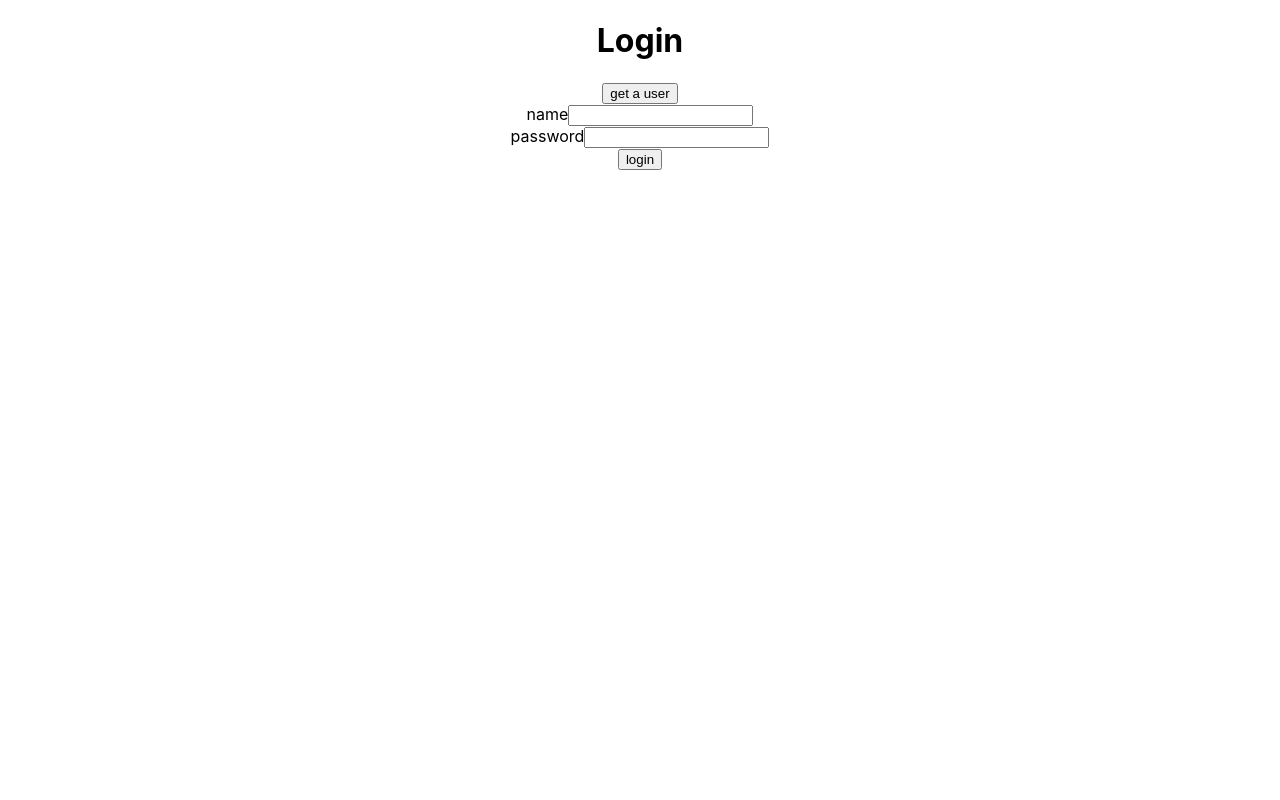
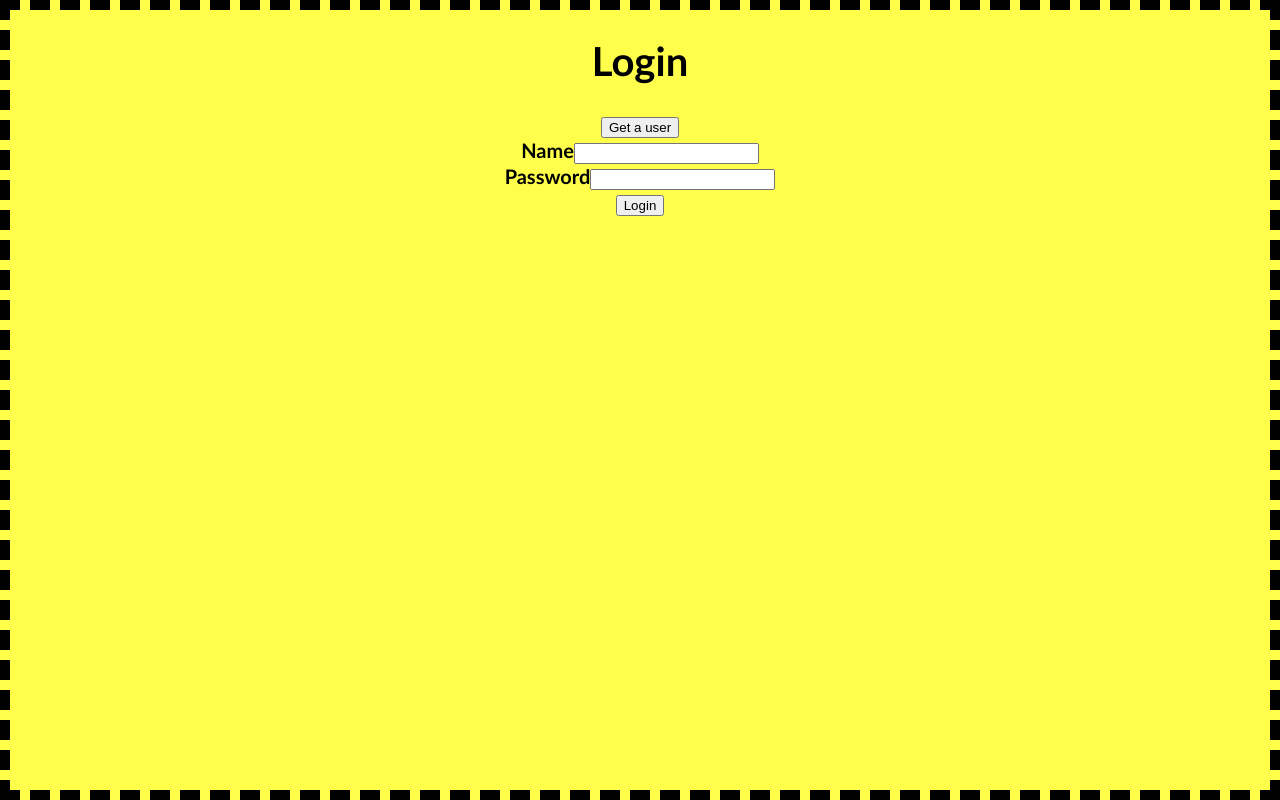
Before and after one commit to YehudaEdelstien/Schoolwork-JBH, a React (Create React App) app in the folder 05-react/project/: page /login in a window 1280 px wide. Built offline with nearby package versions, Linux system fonts and the light colour scheme.

Commit message:
styling - main color, border, font size
colored main page

```diff
--- a/05-react/project/src/App.css
+++ b/05-react/project/src/App.css
@@ -1,5 +1,13 @@
 .App {
   text-align: center;
+  background-color: rgb(255, 255, 75);
+  box-sizing: border-box;
+  min-height: 100vh;
+  font-family: 'Gill Sans', Calibri, sans-serif;
+  font-size: 20px;
+  font-weight: 800;
+  border: 10px black solid;
+  border-style: dashed;
 }
 
 .App-logo {
--- a/05-react/project/src/components/login/Login.jsx
+++ b/05-react/project/src/components/login/Login.jsx
@@ -1,5 +1,5 @@
 import React, { useState } from 'react';
-import {useNavigate, Navigate } from "react-router-dom";
+import { useNavigate, Navigate } from "react-router-dom";
 import baseUrl from '../baseUrl';
 
 export default function Login() {
@@ -11,7 +11,7 @@ export default function Login() {
 
 
     if (localStorage.getItem("username")) { // redirect if logged in
-        return <Navigate to="/dashboard" replace={true}/>
+        return <Navigate to="/dashboard" replace={true} />
     }
 
     // component functions
@@ -19,7 +19,7 @@ export default function Login() {
     const submit = async (e) => {
         e.preventDefault();
         try {
-            const {data: user} = await baseUrl.get("users?username=" + name)
+            const { data: user } = await baseUrl.get("users?username=" + name)
 
             if (user.length !== 1 || latToPassword(user[0].address.geo.lat) !== password) {
                 throw new Error("No such user name and password");
@@ -51,15 +51,17 @@ export default function Login() {
         <>
             <h1>Login</h1>
             <form onSubmit={submit}>
-                <button type="button" onClick={getRandomUser}>get a user</button>
+                <button type="button" onClick={getRandomUser}>Get a user</button>
                 <div>
-                    name<input value={name} onChange={({ target }) => setName(target.value)} required></input>
+                    <label for="name">Name</label>
+                    <input id="name" value={name} onChange={({ target }) => setName(target.value)} required></input>
                 </div>
                 <div>
-                    password<input value={password} onChange={({ target }) => setPassword(target.value)} required></input>
+                    <label for="password">Password</label>
+                    <input id="password" value={password} onChange={({ target }) => setPassword(target.value)} required></input>
                 </div>
-                <button>login</button>
-                <div style={{color: "red"}}>{error}</div>
+                <button>Login</button>
+                <div style={{ color: "red" }}>{error}</div>
             </form>
         </>
     );
```
